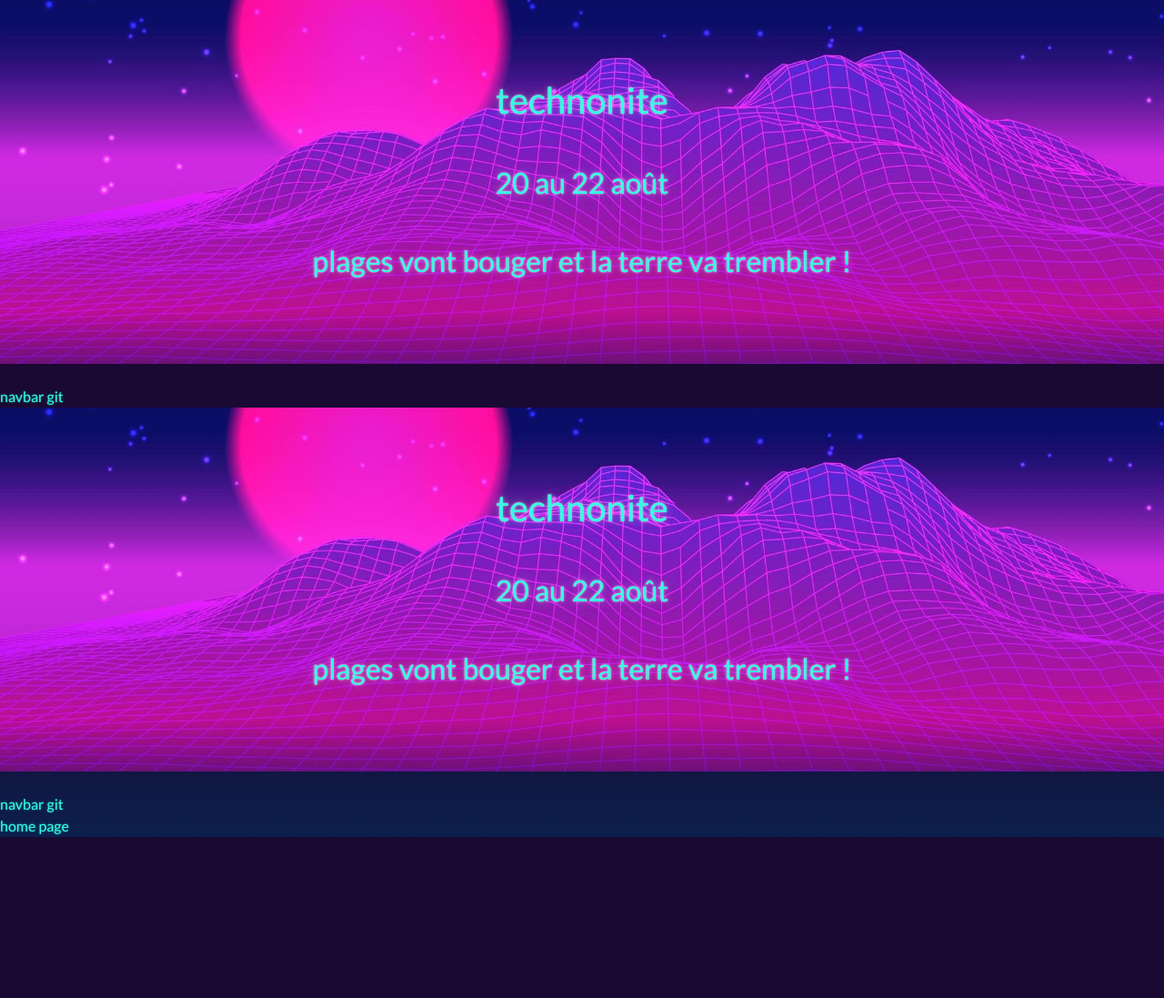
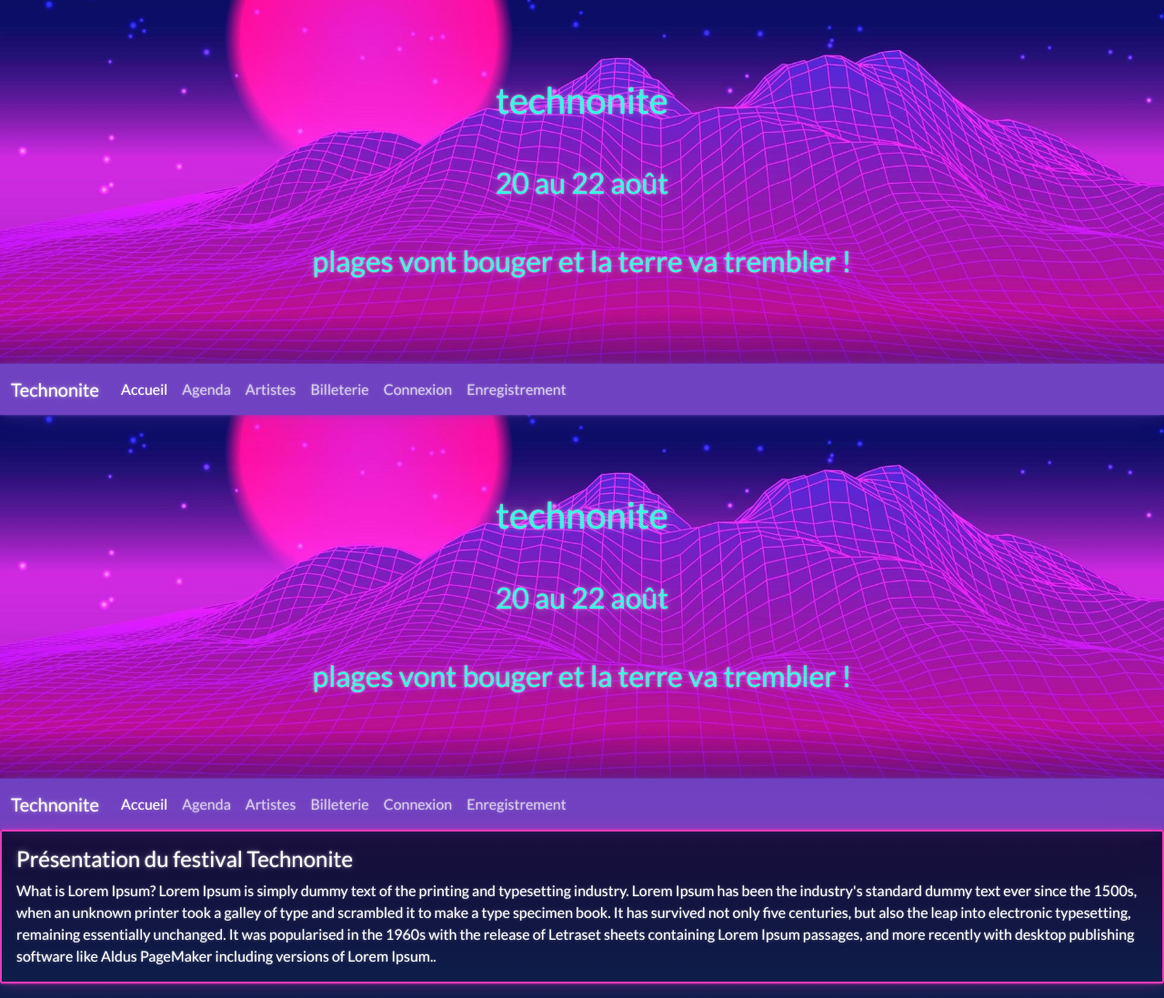
Before and after one commit to condexp/Festival, a Symfony app: template templates/base.html.twig in a window 1280 px wide. Shown: the whole page at 91% size. Before the commit the page ends 920 px from the top, so only its background shows below. Run offline with Twig, Linux system fonts and the light colour scheme; the template is opened without the code that fills it, so the values that code supplies are empty; some libraries are stand-ins or nearby versions.

Commit message:
creat nav bar content and home content HTML/twig

```diff
--- a/templates/base.html.twig
+++ b/templates/base.html.twig
@@ -7,7 +7,7 @@
 			{% endblock %}
 		</title>
 		{# Run `composer require symfony/webpack-encore-bundle`
-																           and uncomment the following Encore helpers to start using Symfony UX #}
+																		           and uncomment the following Encore helpers to start using Symfony UX #}
 		{% block stylesheets %}
 			{#{{ encore_entry_link_tags('app') }}#}
 			<link rel="stylesheet" href="https://bootswatch.com/5/vapor/bootstrap.min.css">
@@ -22,9 +22,9 @@
 	<body>
 
 		{% include "shared/_header.html.twig" %}
-		<br>
+
 		{% include "shared/_nav.html.twig" %}
-		<br>
+
 		{% block body %}
 
 			{% include "techno/home.html.twig" %}
--- a/templates/shared/_nav.html.twig
+++ b/templates/shared/_nav.html.twig
@@ -1,2 +1,35 @@
-navbar
-git
+<nav class="navbar navbar-expand-lg navbar-dark bg-primary">
+	<div class="container-fluid">
+		<a class="navbar-brand" href="#">Technonite</a>
+		<button class="navbar-toggler" type="button" data-bs-toggle="collapse" data-bs-target="#navbarColor01" aria-controls="navbarColor01" aria-expanded="false" aria-label="Toggle navigation">
+			<span class="navbar-toggler-icon"></span>
+		</button>
+
+		<div class="collapse navbar-collapse" id="navbarColor01">
+			<ul class="navbar-nav me-auto">
+				<li class="nav-item">
+					<a class="nav-link active" href="#">Accueil
+						<span class="visually-hidden">(current)</span>
+					</a>
+				</li>
+				<li class="nav-item">
+					<a class="nav-link" href="#">Agenda</a>
+				</li>
+				<li class="nav-item">
+					<a class="nav-link" href="#">Artistes</a>
+				</li>
+				<li class="nav-item">
+					<a class="nav-link" href="#">Billeterie</a>
+				</li>
+				<li class="nav-item">
+					<a class="nav-link" href="#">Connexion</a>
+				</li>
+				<li class="nav-item">
+					<a class="nav-link" href="#">Enregistrement</a>
+				</li>
+
+			</ul>
+
+		</div>
+	</div>
+</nav>
--- a/templates/techno/home.html.twig
+++ b/templates/techno/home.html.twig
@@ -1,5 +1,18 @@
 {% extends "base.html.twig" %}
 
 
-{% block body %}home page
-{% endblock %}
+{% block body %}
+
+
+</script>
+<div class="card border-secondary mb-3" style="max-width: 100%;" margin:5 auto>
+	<div class="card-body">
+		<h4 class="card-title">Présentation du festival Technonite</h4>
+		<p class="card-text">What is Lorem Ipsum?
+													Lorem Ipsum is simply dummy text of the printing and typesetting industry.
+													 Lorem Ipsum has been the industry's standard dummy text ever since the 1500s,
+												when an unknown printer took a galley of type and scrambled it to make a type specimen book.
+												It has survived not only five centuries, but also the leap into electronic typesetting,
+												remaining essentially unchanged. It was popularised in the 1960s with the release of Letraset sheets containing Lorem Ipsum passages, and more recently with desktop publishing software like Aldus PageMaker including versions of Lorem Ipsum..</p>
+	</div>
+</div>{% endblock %}
```
